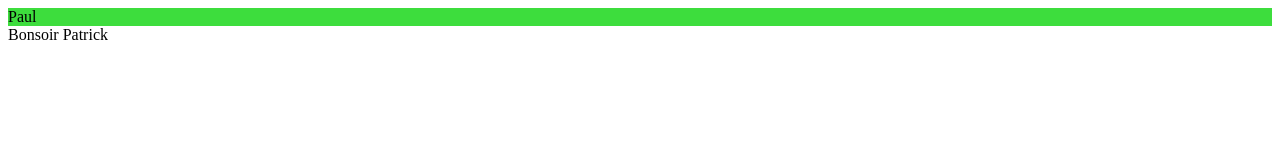
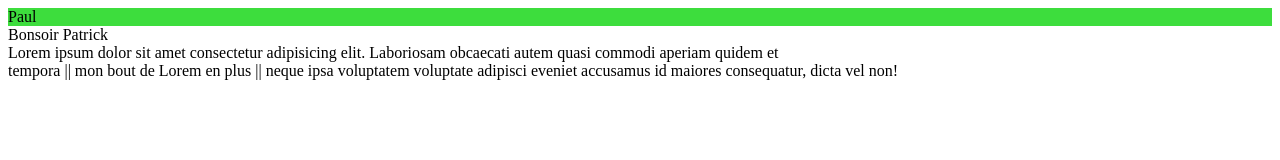
Before and after one commit to NoCared/JavaScript, a plain HTML site: page syntaxe/index.html in a window 1280 px wide. Drawn offline with Linux system fonts and the light colour scheme.

Commit message:
ADD - innerHTML and innerText

```diff
--- a/syntaxe/assets/js/script.js
+++ b/syntaxe/assets/js/script.js
@@ -145,3 +145,22 @@ const affichePoste =  employe => console.log(employe.poste);
 
 //Affiche poste
 affichePoste(employes[0]);
+
+
+
+
+
+
+// innerText vs innerHTML
+
+const inner = document.getElementsByClassName("inner")[0];
+console.dir(inner);
+inner.innerHTML = "<button>Bonjour</button>";
+//Faille de sécurité
+inner.innerHTML = "<script>alert(Bonjour);</script>";
+inner.innerText = "<script>alert(Bonjour);</script>";
+
+
+const textExtraPourLorem = " || mon bout de Lorem en plus || ";
+inner.innerText = `Lorem ipsum dolor sit amet consectetur adipisicing elit. Laboriosam obcaecati autem quasi commodi aperiam quidem et
+tempora ${textExtraPourLorem} neque ipsa voluptatem voluptate adipisci eveniet accusamus id maiores consequatur, dicta vel non!`;
--- a/syntaxe/index.html
+++ b/syntaxe/index.html
@@ -18,6 +18,11 @@
     </div>
 
     <div id="employeName"><span></span></div>
+
+
+    <div class="inner"></div>
+
+
 </body>
 
 </html>
```
